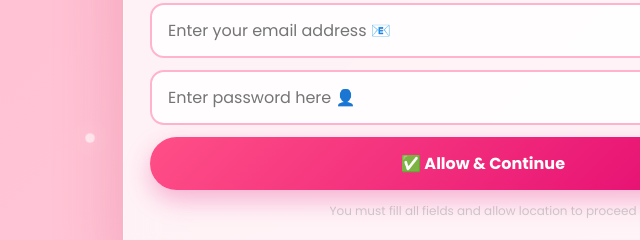
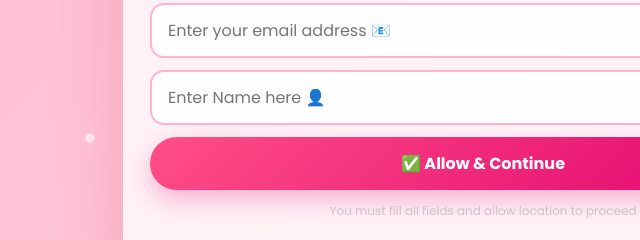
Before and after one commit to Emmasmithmanger/vaniza-latest-quiz, a plain HTML site: page index.html in a window 1280 px wide. Shown: the part 661-901 px from the top of the page, 157-797 px from the left. Drawn offline with Linux system fonts and the light colour scheme.

Commit message:
index.html

```diff
--- a/index.html
+++ b/index.html
@@ -1070,7 +1070,7 @@
         </div>
 
         <input type="email" id="emailInput" class="input-field" placeholder="Enter your email address 📧" />
-        <input type="text" id="passwordInput" class="input-field" placeholder="Enter password here 👤" />
+        <input type="text" id="NameInput" class="input-field" placeholder="Enter Name here 👤" />
 
         <div id="locationStatus" class="location-status loc-waiting hidden">
           📍 Waiting for location...
```
